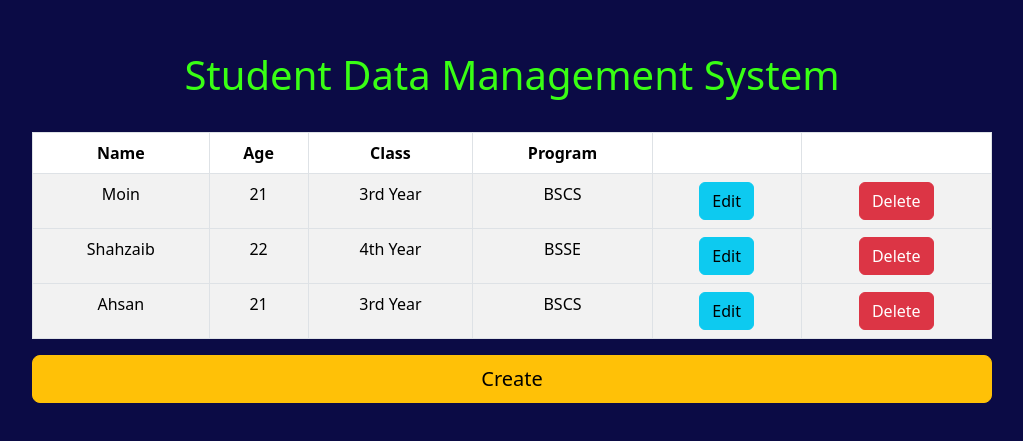
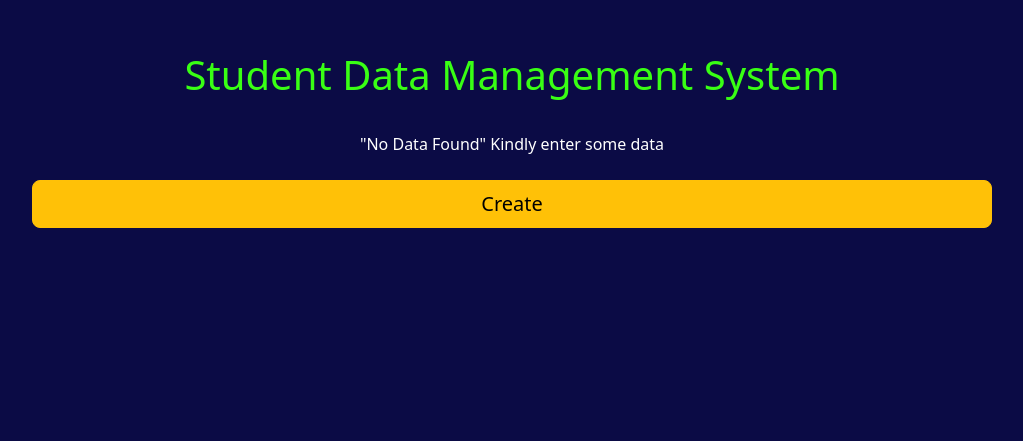
Before and after one commit to Muhammed-Moinuddin/Student-Data-Management-App, a React (Create React App) app: page / in a window 1280 px wide. Shown: the part 109-550 px from the top of the page, without its empty margins (128-1151 px from the left). Built offline with nearby package versions, Linux system fonts and the light colour scheme.

Commit message:
Commit # 4
Made some UI changes and completed functionality of  Create and Delete

```diff
--- a/package.json
+++ b/package.json
@@ -12,6 +12,7 @@
     "react-dom": "^18.2.0",
     "react-router-dom": "^6.15.0",
     "react-scripts": "5.0.1",
+    "uuid": "^9.0.0",
     "web-vitals": "^2.1.4"
   },
   "scripts": {
--- a/src/components/Create.js
+++ b/src/components/Create.js
@@ -1,31 +1,56 @@
-import React from 'react';
+import React, { useState } from 'react';
 import 'bootstrap/dist/css/bootstrap.css';
 import Container from 'react-bootstrap/Container';
+import array from './Array.js'
 import Form from 'react-bootstrap/Form';
 import Col from 'react-bootstrap/esm/Col';
 import Row from 'react-bootstrap/Row';
 import Button from 'react-bootstrap/Button';
-import { Link } from 'react-router-dom';
+import { Link, useNavigate } from 'react-router-dom';
+import { v4 as uuid } from 'uuid';
 
 export const Create = () => {
+
+  //Making  useState for setting and fetching a value in jsx
+  const [name, setName] = useState('');
+  const [age, setAge] = useState('');
+  const [classes, setClasses] = useState('');
+  const [program, setProgram] = useState('');
+
+  //using useNavigate for redirecting to pages
+  let history = useNavigate();
+
+  //function for data entry
+  const handleSubmit = (e) => {
+    e.preventDefault();
+
+    const ids = uuid();
+    let uniqueId = ids.slice(0,8);
+
+    array.push({id: uniqueId, name: name, age: age, class: classes, program: program})
+
+    history('/');
+  }
+
+
   return (
         <Container>
            <Row className="justify-content-md-center">
             <Col>
               <Form className='d-grid gap-2' style={{margin:'15rem'}}>
                 <Form.Group controlId='formBasicName' className='mb-3'>
-                    <Form.Control type='text' placeholder='Enter Name' size="lg"></Form.Control>
+                    <Form.Control onChange={e => setName(e.target.value)} type='text' placeholder='Enter Name' size="lg"></Form.Control>
                 </Form.Group>
                 <Form.Group controlId='formBasicAge' className='mb-3'>
-                    <Form.Control type='number' placeholder='Enter Age' size="lg"></Form.Control>
+                    <Form.Control onChange={e => setAge(e.target.value)} type='number' placeholder='Enter Age' size="lg"></Form.Control>
                 </Form.Group>
                 <Form.Group controlId='formBasicClass' className='mb-3'>
-                    <Form.Control type='number' placeholder='Enter Class' size="lg"></Form.Control>
+                    <Form.Control onChange={e => setClasses(e.target.value)} type='text' placeholder='Enter Class' size="lg"></Form.Control>
                 </Form.Group>
                 <Form.Group controlId='formBasicProgram' className='mb-3'>
-                    <Form.Control type='number' placeholder='Enter Program' size="lg"></Form.Control>
+                    <Form.Control onChange={e => setProgram(e.target.value)} type='text' placeholder='Enter Program' size="lg"></Form.Control>
                 </Form.Group>
-                <Button variant="primary" type='submit' size="lg">Submit</Button>
+                <Button onClick={e => handleSubmit(e)} variant="primary" type='submit' size="lg">Submit</Button>
                 <Link className="d-grid gap-2" to='/' style={{ textDecoration: 'none' }}>
                   <Button variant='info' size='lg'>Home</Button>
                 </Link>
--- a/src/components/Edit.js
+++ b/src/components/Edit.js
@@ -25,9 +25,9 @@ export const Edit = () => {
                 <Form.Group controlId='formBasicProgram' className='mb-3'>
                     <Form.Control type='number' placeholder='Enter Program' size="lg"></Form.Control>
                 </Form.Group>
-                <Button variant="primary" type='submit' size="lg">Submit</Button>
+                <Button variant="primary" type='submit' size="lg">Update</Button>
                 <Link className="d-grid gap-2" to='/' style={{ textDecoration: 'none' }}>
-                  <Button variant='info' size='lg'>Home</Button>
+                  <Button variant='warning' size='lg'>Home</Button>
                 </Link>
               </Form>
             </Col>
--- a/src/components/Home.js
+++ b/src/components/Home.js
@@ -7,10 +7,34 @@ import array from './Array.js';
 
 
 export const Home = () => {
+
+  let text = '"No Data Found" Kindly enter some data'
+
+  let history = useNavigate();
+
+  function setId(id, name, age, classes, program){
+    localStorage.setItem('id', id);
+    localStorage.setItem('name', name);
+    localStorage.setItem('age', age);
+    localStorage.setItem('class', classes);
+    localStorage.setItem('program', program);
+  }
+
+  function deleted(id){
+
+    var index = array.map((e) => e.id).indexOf(id);
+
+    array.splice(index, 1)
+
+    history('/')
+  }
+
   return (
     <div className='main-div'>
       <h1 className='heading'>Student Data Management System</h1>
       <Table striped bordered hover>
+        {
+          array.length > 0 ?
           <thead>
           <tr>
             <th>Name</th>
@@ -20,7 +44,8 @@ export const Home = () => {
             <th></th>
             <th></th>
           </tr>
-          </thead>
+          </thead>  : text
+          }
           {
             array.map((item) => {
               return (
@@ -30,17 +55,18 @@ export const Home = () => {
                     <td>{item.age}</td>
                     <td>{item.class}</td>
                     <td>{item.program}</td>
-                      <td><Link to='/edit'><Button variant='info'>Edit</Button></Link></td>
-                      <td><Link><Button variant='danger'>Delete</Button></Link></td>
+                    <td><Link to='/edit'><Button onClick={(e) => setId(item.id,item.name, item.age, item.class, item.program)} variant='info'>Edit</Button></Link></td>
+                    <td><Link><Button onClick={e => deleted(item.id)} variant='danger'>Delete</Button></Link></td>
                   </tr>
                 </tbody>
+
               )
             })
           }
+          </Table>
 
 
-       </Table>
-       <Link className="d-grid gap-2 buttonLink" to='/create'>
+       <Link className="d-grid gap-2 pt-2 buttonLink" to='/create'>
             <Button variant='warning' size='lg'>Create</Button>
        </Link>
     </div>
--- a/src/components/array.js
+++ b/src/components/array.js
@@ -1,26 +1,3 @@
-const array = [
-    {
-        id: 1,
-        name: "Moin",
-        age: 21,
-        class: "3rd Year",
-        program: "BSCS"
-    },
-    {
-        id: 2,
-        name: "Shahzaib",
-        age: 22,
-        class: "4th Year",
-        program: "BSSE"
-    },
-    {
-        id: 3,
-        name: "Ahsan",
-        age: 21,
-        class: "3rd Year",
-        program: "BSCS"
-    }
-
-]
+const array = [ ]
 
 export default array;
```
Also changed, not shown: 1 other file (tests, documents, lock files or other folders). Lines whose indentation alone changed are shown as unchanged.
